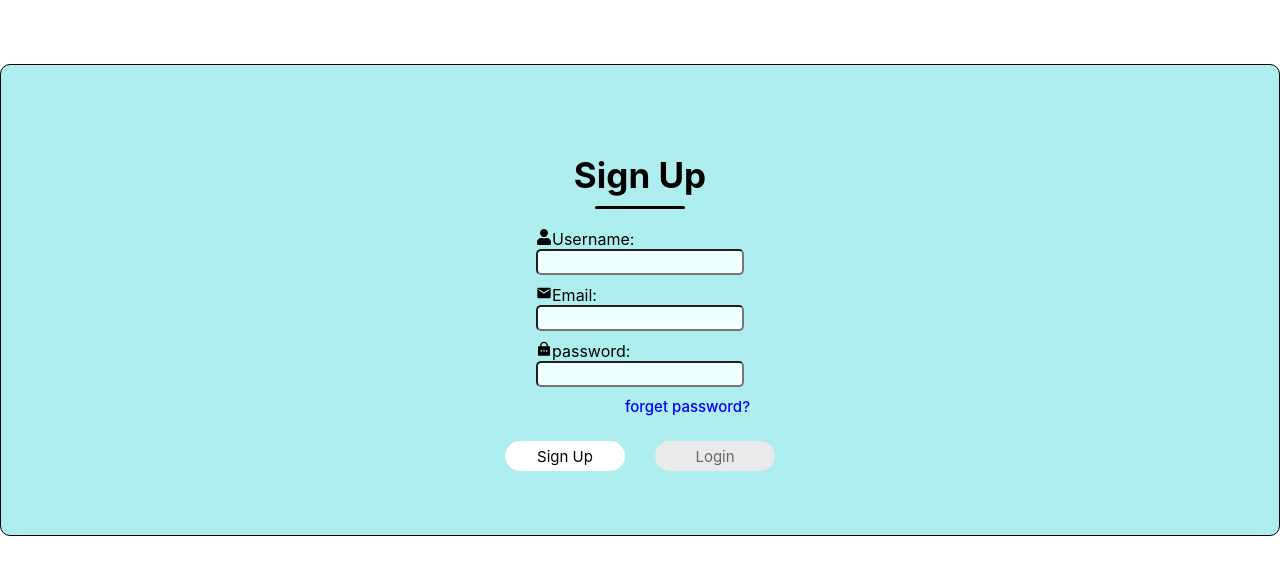
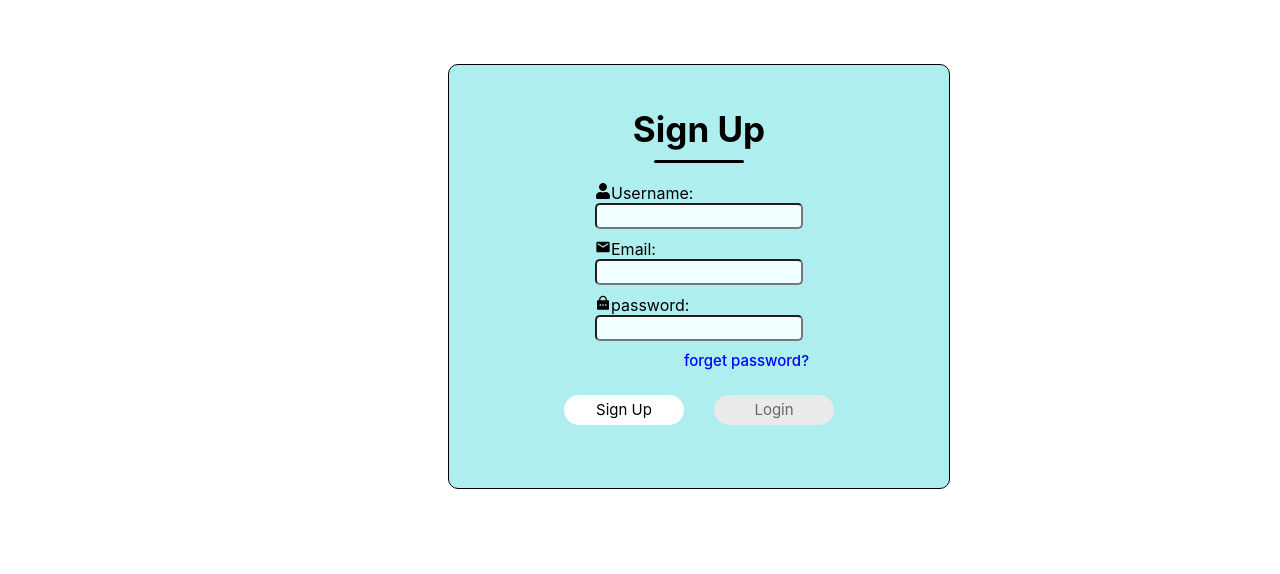
Before and after one commit to urmi1506/React, a React (Create React App) app in the folder EventHive/client/: page / in a window 1280 px wide. Shown: the top 574 px of the page. Built offline with nearby package versions, Linux system fonts and the light colour scheme.

Commit message:
new changes

```diff
--- a/EventHive/client/src/pages/login/signup.css
+++ b/EventHive/client/src/pages/login/signup.css
@@ -3,12 +3,13 @@
     flex-direction:column;
     background-color: paleturquoise;
     margin-top: 5%;
-    margin-left: 0%;
+    margin-left: 35%;
     padding-bottom: 3%;
     padding-top: 1%;
     align-items: center;
     border: 1px solid black;
     border-radius: 10px;
+    width: 500px;
 
 }
 .header{
```
